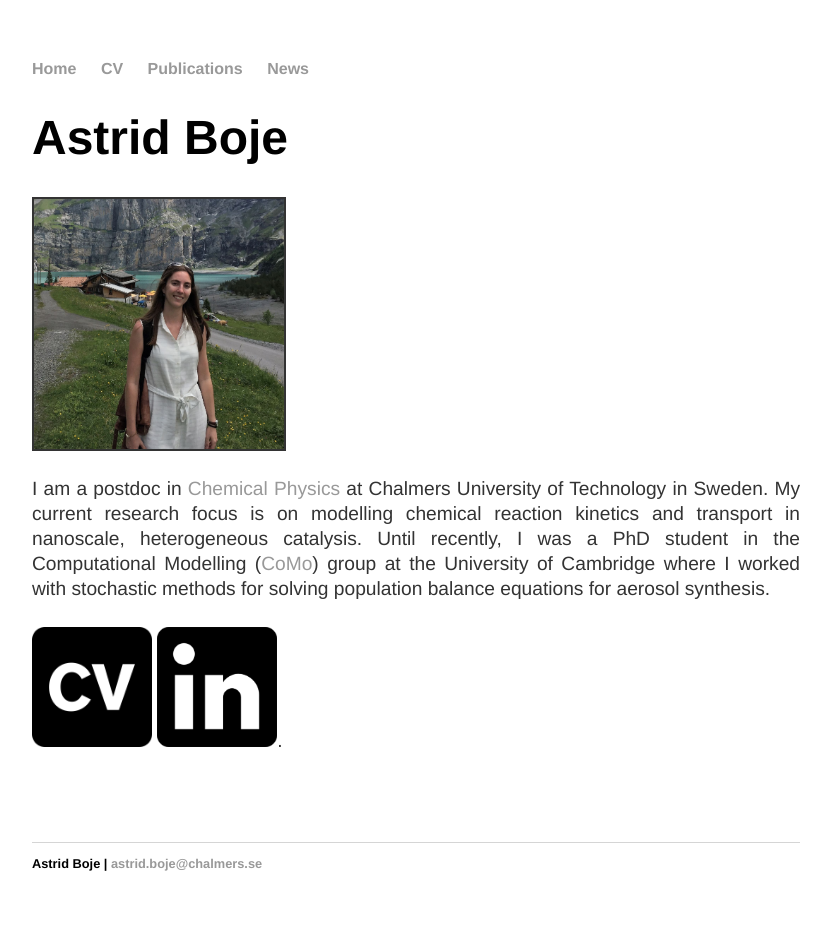
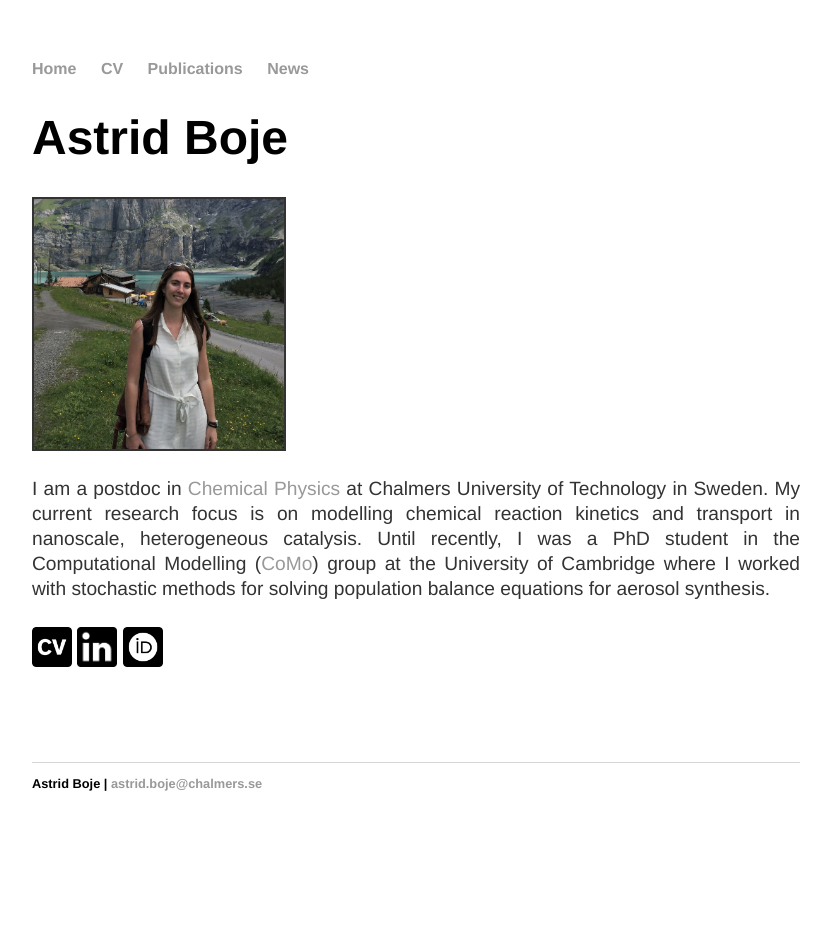
Before and after one commit to aab64/aab64.github.io, a Jekyll site: the page built from index.html, in a window 1280 px wide. Shown: the whole page, without its empty margins (224-1055 px from the left). Built offline with Jekyll 4.4.1, drawn with Linux system fonts in a browser that asks for light colours; after the commit the page ends 900 px from its top, so only the background shows below that.

Commit message:
Updated icons

```diff
--- a/index.html
+++ b/index.html
@@ -19,8 +19,9 @@
 		group at the University of Cambridge where I worked with stochastic methods for solving population balance equations for aerosol synthesis.
 		<br/>
 		<br/>
-		<a href="../cv/CV_Boje_2020.pdf"><img src="/images/CV.png" height="auto" width="120px"></a>
-		<a href="https://www.linkedin.com/in/astrid-boje-a3543863"><img src="/images/LI.png" height="auto" width="120px"></a>.
+		<a href="../cv/CV_Boje_2020.pdf"><img src="/images/cv.png" height="auto" width="40px"></a>
+		<a href="https://www.linkedin.com/in/astrid-boje-a3543863"><img src="/images/LI.png" height="auto" width="40px"></a>
+		<a href="https://orcid.org/0000-0002-2487-0276"><img src="/images/orcid.png" height="auto" width="40px"></a>
 	</p>
 </div>
 
```
